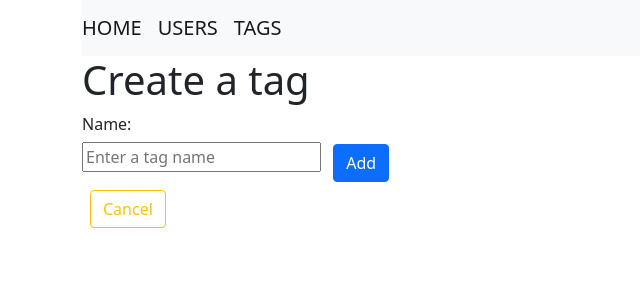
After one commit to KKTTAAII/user_db, a Flask app: page /tags/new in a window 1280 px wide. The commit adds this page. Shown: the top 300 px of the page, without its empty margins (0-640 px from the left). Run offline with Flask 2, Linux system fonts and the light colour scheme.

Commit message:
add tag on new posts feature

```diff
--- a/app.py
+++ b/app.py
@@ -2,7 +2,7 @@
 
 from types import MethodDescriptorType
 from flask import Flask, request, render_template, redirect, flash, url_for
-from models import db, connect_db, User, Post
+from models import db, connect_db, User, Post, Tag, PostTag
 from flask_debugtoolbar import DebugToolbarExtension
 
 app = Flask(__name__)
@@ -24,12 +24,18 @@ def list_users():
     users = User.query.order_by(User.first_name, User.last_name).all()
     return render_template("home.html", users=users)
 
+@app.route("/homepage")
+def show_homepage():
+    """Show homepage"""
+    all_posts = Post.query.order_by('created_at').limit(5)
+    return render_template("homepage.html", all_posts=all_posts)
 
 @app.route("/newform")
 def form():
     """Show a new user form"""
     return render_template("new_user_form.html")
 
+#Uer routes
 
 @app.route("/users/new", methods=["POST"])
 def add_user():
@@ -82,14 +88,16 @@ def delete_user(user_id):
     db.session.delete(user)
     db.session.commit()
     flash("The user has been deleted")
-    return redirect("/")
+    return redirect("/homepage")
 
+#post routes
 
 @app.route("/user/<int:user_id>/posts/new")
 def show_post_form(user_id):
     """Show a new post form"""
     user = User.query.get_or_404(user_id)
-    return render_template("addpost.html", user=user)
+    all_tags = Tag.query.all()
+    return render_template("addpost.html", user=user, all_tags=all_tags)
 
 
 @app.route("/user/<int:user_id>/posts/new", methods=["POST"])
@@ -106,6 +114,15 @@ def add_post(user_id):
     db.session.add(new_post)
     db.session.commit()
 
+    tag_names = request.form.getlist("tag_name")
+
+    for name in tag_names:
+        tag = Tag.query.filter_by(name=name).first()
+        tag_id = tag.id
+        post_tags = PostTag(post_id=new_post.id, tag_id=tag_id)
+        db.session.add(post_tags)
+        db.session.commit()
+
     return redirect(f"/user/{user_id}")
 
 
@@ -115,22 +132,12 @@ def show_post(post_id):
     post = Post.query.get_or_404(post_id)
     return render_template("post.html", post=post)
 
-
-@app.route("/post/<int:post_id>/delete", methods=["POST"])
-def delete_post(post_id):
-    """Delete post"""
-    post = Post.query.get_or_404(post_id)
-    Post.query.filter_by(id=post_id).delete()
-    db.session.commit()
-    flash("The post has been deleted")
-    return redirect("/")
-
-
 @app.route("/post/<int:post_id>/edit")
 def edit_post(post_id):
     """Show edit page"""
     post = Post.query.get_or_404(post_id)
-    return render_template("editpost.html", post=post)
+    all_tags = Tag.query.all()
+    return render_template("editpost.html", post=post, all_tags=all_tags)
 
 
 @app.route("/post/<int:post_id>/edit", methods=["POST"])
@@ -147,8 +154,67 @@ def update_post(post_id):
 
     return redirect(f"/post/{post_id}")
 
-@app.route("/homepage")
-def show_homepage():
-    """Show homepage"""
-    all_posts = Post.query.order_by('created_at').limit(5)
-    return render_template("homepage.html", all_posts=all_posts)
+@app.route("/post/<int:post_id>/delete", methods=["POST"])
+def delete_post(post_id):
+    """Delete post"""
+    post = Post.query.get_or_404(post_id)
+    db.session.delete(post)
+    db.session.commit()
+    flash("The post has been deleted")
+    return redirect("/")
+
+#tag routes
+
+@app.route("/tags")
+def list_tags():
+    """Show a list of all tags"""
+    all_tags = Tag.query.all()
+    return render_template("tag.html", all_tags=all_tags)
+
+@app.route("/tags/<int:tag_id>")
+def list_tags_details(tag_id):
+    """Show posts title with the tag"""
+    tag = Tag.query.get_or_404(tag_id)
+    return render_template("tag_details.html", tag=tag)
+
+@app.route("/tags/new")
+def tag_form():
+    """Show a new tag form"""
+    return render_template("new_tag_form.html")
+
+@app.route("/tags/new", methods=["POST"])
+def create_tag():
+    """Show a new tag"""
+    name = request.form["name"]
+    new_tag = Tag(name=name)
+
+    db.session.add(new_tag)
+    db.session.commit()
+
+    return redirect(f"/tags/{new_tag.id}")
+
+@app.route("/tags/<int:tag_id>/edit")
+def tag_edit(tag_id):
+    """Show tag edit page"""
+    tag = Tag.query.get_or_404(tag_id)
+    return render_template("tag_edit.html", tag=tag)
+
+@app.route("/tags/<int:tag_id>/edit", methods=["POST"])
+def update_tag(tag_id):
+    """Show tag edit page"""
+    tag = Tag.query.get_or_404(tag_id)
+
+    tag.name = request.form["name"]
+
+    db.session.add(tag)
+    db.session.commit()
+    return redirect(f"/tags/{tag.id}")
+
+@app.route("/tags/<int:tag_id>/delete", methods=["POST"])
+def delete_tag(tag_id):
+    """Delete tag"""
+    tag = Tag.query.get_or_404(tag_id)
+    db.session.delete(tag)
+    db.session.commit()
+    flash("The tag has been deleted")
+    return redirect("/tags")
--- a/templates/base.html
+++ b/templates/base.html
@@ -26,6 +26,7 @@
       <nav class="navbar navbar-expand-lg navbar-light bg-light">
         <a class="navbar-brand" href="/homepage">HOME</a>
         <a  class="navbar-brand"href="/">USERS</a>
+        <a  class="navbar-brand"href="/tags">TAGS</a>
       </nav>
     </div>
     {% block content%} content {% endblock %}
--- a/templates/home.html
+++ b/templates/home.html
@@ -10,7 +10,7 @@ content%}
     {%endfor%}
   </ul>
   <form action="/newform" class="mt-3">
-    <button class="btn btn-primary">Add user</button>
+    <button class="btn btn-primary">Add User</button>
   </form>
 </div>
 {% endblock %}
--- /dev/null
+++ b/templates/new_tag_form.html
@@ -0,0 +1,18 @@
+{% extends 'base.html' %}
+{%block title%}New User Form{%endblock%}
+{% block content%}
+<div class="container">
+<h1>Create a tag</h1>
+<form method="POST">
+    <label for="name">Name:</label>
+    <br>
+    <input type="text" name="name" placeholder="Enter a tag name">
+    <button class="button btn btn-primary">Add</button>
+</form>
+<div>
+    <form action="/tags">
+        <input type="submit" name="cancel_button" value="Cancel" class="btn btn-outline-warning button"/>
+    </form>
+</div>
+</div>
+{% endblock %}
```
Also changed, not shown: models.py (+28 -0 lines), seed.py (added, +55 -0 lines), templates/addpost.html (+8 -0 lines), templates/editpost.html (+7 -1 lines), templates/post.html (+32 -11 lines), templates/tag.html (added, +16 -0 lines), templates/tag_details.html (added, +25 -0 lines), templates/tag_edit.html (added, +18 -0 lines).
